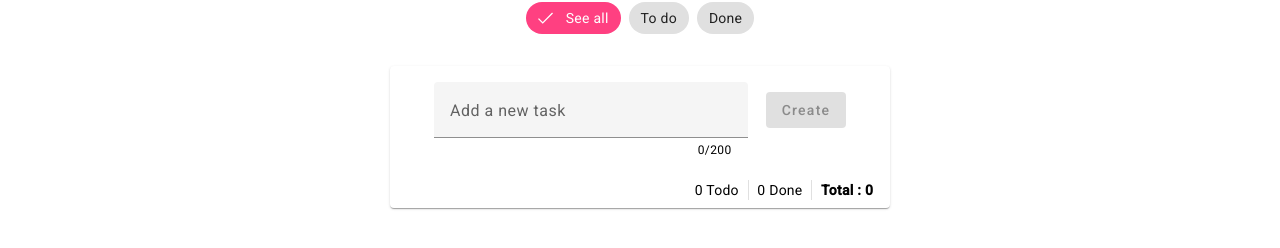
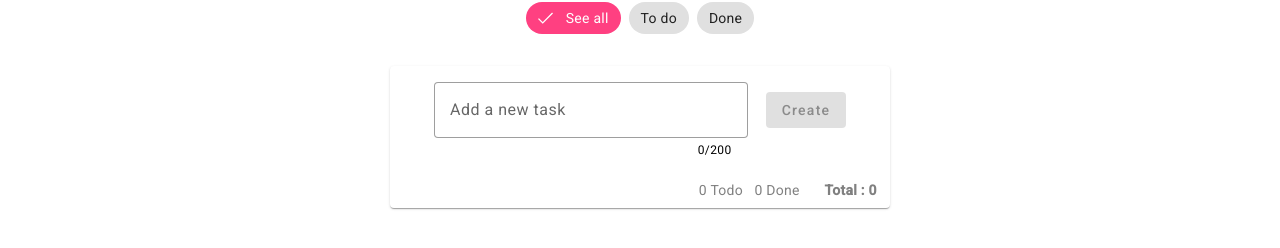
Before and after one commit to LouisMagniez/todo-app, an Angular app: page /tasks in a window 1280 px wide. Shown: the part 186-434 px from the top of the page. Built offline with nearby package versions, Linux system fonts and the light colour scheme.

Commit message:
smooth transition for editing task

```diff
--- a/src/app/task/task-edit/task-edit.component.css
+++ b/src/app/task/task-edit/task-edit.component.css
@@ -1,7 +1,26 @@
 .edit-form {
   display: flex;
 }
+
+.form-group {
+  display: flex;
+  width: 352px;
+}
+
 .button {
   display: flex;
-  margin: 2%;
+  justify-content: flex-end;
+  margin-left: 8px;
 }
+
+.input-field {
+  display: flex;
+}
+
+.edit-input {
+  transform: scale(1.1);
+}
+
+input {
+  transform: translateY(-8px) translateX(7px);
+}
--- a/src/app/task/task-edit/task-edit.component.html
+++ b/src/app/task/task-edit/task-edit.component.html
@@ -1,18 +1,19 @@
 <form (ngSubmit)="onSubmit()" #taskForm="ngForm" *ngIf="taskToEdit.edit">
   <div class="edit-form">
-    <mat-form-field class="form-group" class="edit-task">
+    <mat-form-field class="form-group">
+      <div class="edit-input">
         <input
           matInput
           #taskEditInput
           cdkTrapFocus
           [cdkTrapFocusAutoCapture]="true"
           maxlength="200"
-        type="text"
           id="editContent"
           [(ngModel)]="taskToEdit.content"
           name="editContent"
-        #editContent="ngModel"
         />
+      </div>
+
       <button
         *ngIf="taskToEdit.content"
         matSuffix
--- a/src/app/task/task-form/task-form.component.html
+++ b/src/app/task/task-form/task-form.component.html
@@ -1,9 +1,9 @@
 <form (ngSubmit)="onSubmit()" #taskForm="ngForm">
   <div class="align-center">
-    <mat-form-field class="form-group" class="new-task">
-      <mat-label for="title">Add a new task</mat-label>
+    <mat-form-field class="form-group" class="new-task" appearance="outline">
       <input
         matInput
+        placeholder="Add a new task"
         #input
         maxlength="200"
         type="text"
--- a/src/app/task/task-list/task-list.component.css
+++ b/src/app/task/task-list/task-list.component.css
@@ -38,30 +38,39 @@
   margin: 8px;
 }
 
+.task-body {
+  display: flex;
+  width: 75%;
+  word-break: break-all;
+  margin-top: 4px;
+}
+
+.button-container {
+  display: flex;
+}
+
+.buttons {
+  display: flex;
+}
+
+.task {
+  display: flex;
+}
+
 .task-counter {
   display: flex;
   justify-content: space-evenly;
-  margin: 0px 8px 8px 296px;
+  margin: 0px 12px 8px 296px;
+  color: grey;
+}
+
+.counter-todo-done {
+  display: flex;
+  justify-content: space-evenly;
+  margin-right: 12px;
+  width: 124px;
 }
 
 .counter-total {
   font-weight: bold;
 }
-
-.list-item {
-  position: relative;
-}
-
-.task-body {
-  display: flex;
-  width: 75%;
-  word-break: break-all;
-  text-wrap: wrap;
-}
-
-.buttons {
-  display: flex;
-  position: absolute;
-  top: 8px;
-  left: 120px;
-}
--- a/src/app/task/task-list/task-list.component.html
+++ b/src/app/task/task-list/task-list.component.html
@@ -1,6 +1,7 @@
 <div class="search-task">
   <mat-form-field>
     <input
+      type="search"
       matInput
       placeholder="Search..."
       (ngModelChange)="(search.value)"
@@ -32,20 +33,31 @@
         "
       >
         <div class="task">
+          <div class="task-body">
             <mat-checkbox
               [disabled]="task.edit"
               [(ngModel)]="task.done"
               (ngModelChange)="onChangeDoneStatus(task)"
             ></mat-checkbox>
-          <div [hidden]="task.edit">
             <span
+              [hidden]="task.edit"
               id="task{{ task.id }}"
               class="task-list"
               [ngClass]="{ 'task-done': task.done }"
             >
               {{ task.content }}
             </span>
+
+            <app-task-edit
+              [hidden]="!task.edit"
+              [taskToEdit]="task"
+            ></app-task-edit>
+          </div>
+
+          <div class="button-container">
+            <div class="buttons">
               <button
+                [hidden]="task.edit"
                 mat-icon-button
                 matTooltip="Edit"
                 aria-label="Button to edit a task"
@@ -54,6 +66,7 @@
                 <mat-icon>edit</mat-icon>
               </button>
               <button
+                [hidden]="task.edit"
                 mat-icon-button
                 matTooltip="Delete"
                 aria-label="Button to delete a task"
@@ -62,21 +75,20 @@
                 <mat-icon>delete</mat-icon>
               </button>
             </div>
-
-          <div [hidden]="!task.edit">
-            <app-task-edit [taskToEdit]="task"></app-task-edit>
           </div>
         </div>
+
         <div class="divider">
           <mat-divider *ngIf="!last"></mat-divider>
         </div>
       </mat-list-item>
     </mat-card-content>
     <mat-card-footer class="task-counter">
+      <div class="counter-todo-done">
         <div>{{ taskCounter("TO_DO") }} Todo</div>
-      <mat-divider [vertical]="true"></mat-divider>
         <div>{{ taskCounter("DONE") }} Done</div>
-      <mat-divider [vertical]="true"></mat-divider>
+      </div>
+
       <div class="counter-total">Total : {{ taskCounter("ALL") }}</div>
     </mat-card-footer>
   </mat-card>
```
Lines whose indentation alone changed are shown as unchanged.
